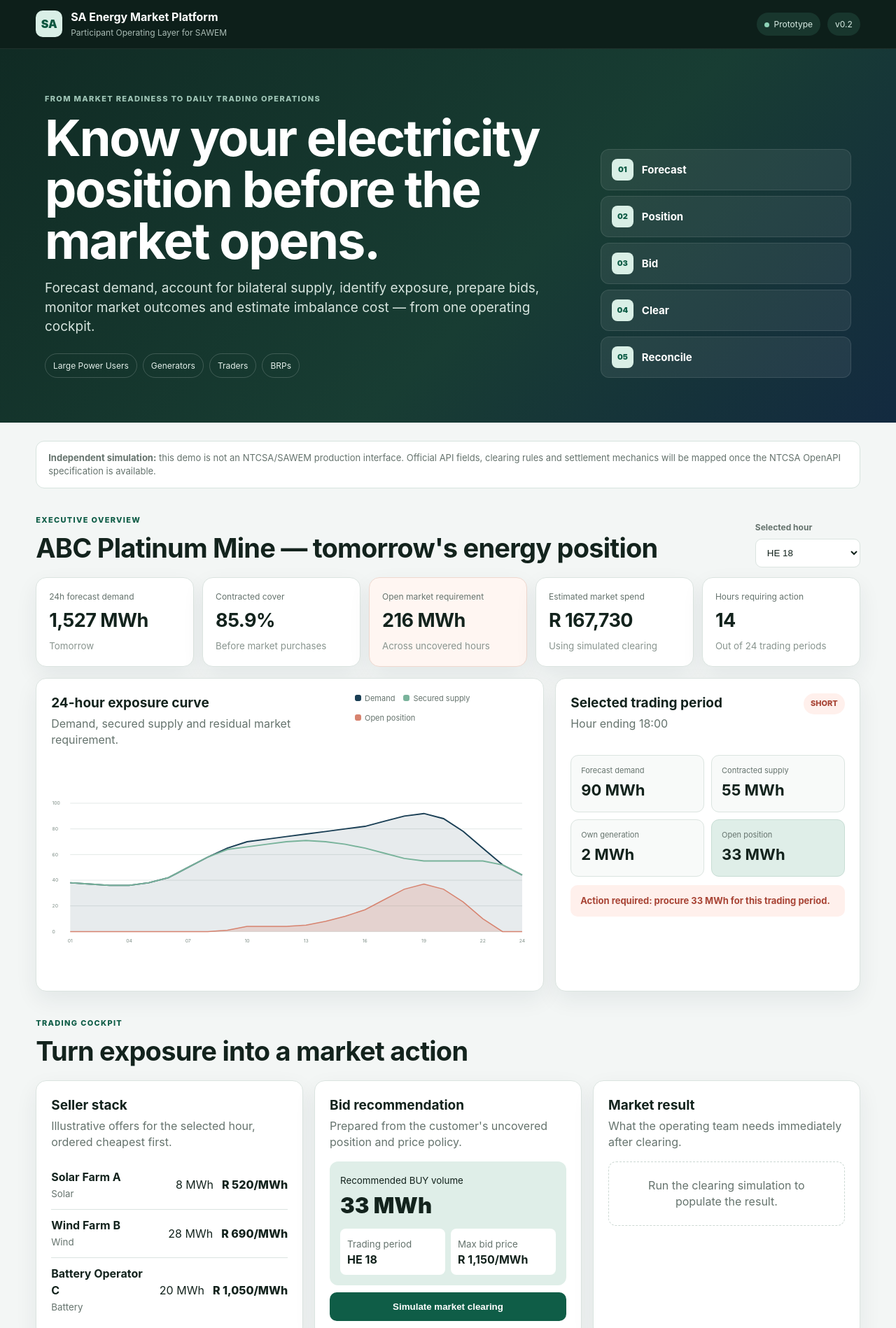
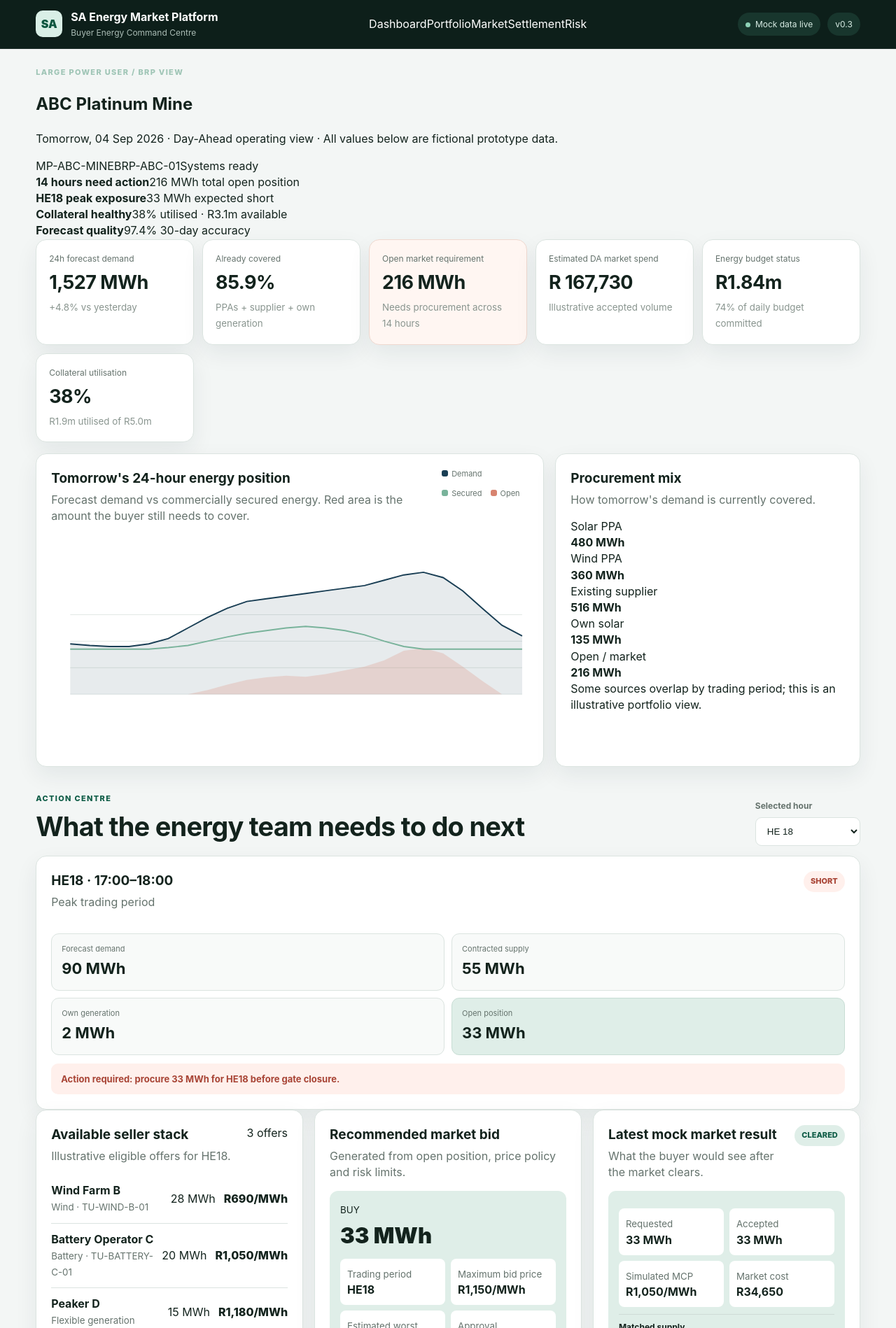
Before and after one commit to Xobho/sa-energy-market-demo, a plain HTML site: page index.html in a window 1280 px wide. Shown: the top 1898 px of the page at 70% size. Drawn offline with Linux system fonts and the light colour scheme.

Commit message:
Make buyer dashboard data visible by default

```diff
--- a/index.html
+++ b/index.html
@@ -3,137 +3,128 @@
 <head>
   <meta charset="utf-8">
   <meta name="viewport" content="width=device-width,initial-scale=1">
-  <title>SA Energy Market Platform — Product Prototype</title>
+  <title>SA Energy Market Platform — Buyer Command Centre</title>
   <link rel="stylesheet" href="demo.css">
 </head>
 <body>
   <header class="topbar">
-    <div class="brand">
-      <div class="brand-mark">SA</div>
-      <div>
-        <strong>SA Energy Market Platform</strong>
-        <span>Participant Operating Layer for SAWEM</span>
-      </div>
-    </div>
-    <div class="top-actions">
-      <span class="live-dot">Prototype</span>
-      <span class="version">v0.2</span>
-    </div>
+    <div class="brand"><div class="brand-mark">SA</div><div><strong>SA Energy Market Platform</strong><span>Buyer Energy Command Centre</span></div></div>
+    <nav class="nav-tabs"><span class="active">Dashboard</span><span>Portfolio</span><span>Market</span><span>Settlement</span><span>Risk</span></nav>
+    <div class="top-actions"><span class="live-dot">Mock data live</span><span class="version">v0.3</span></div>
   </header>
 
-  <section class="hero">
-    <div class="hero-copy">
-      <div class="eyebrow">From market readiness to daily trading operations</div>
-      <h1>Know your electricity position before the market opens.</h1>
-      <p>Forecast demand, account for bilateral supply, identify exposure, prepare bids, monitor market outcomes and estimate imbalance cost — from one operating cockpit.</p>
-      <div class="hero-tags">
-        <span>Large Power Users</span><span>Generators</span><span>Traders</span><span>BRPs</span>
-      </div>
-    </div>
-    <div class="hero-flow">
-      <div><span>01</span><strong>Forecast</strong></div>
-      <div><span>02</span><strong>Position</strong></div>
-      <div><span>03</span><strong>Bid</strong></div>
-      <div><span>04</span><strong>Clear</strong></div>
-      <div><span>05</span><strong>Reconcile</strong></div>
-    </div>
-  </section>
-
-  <main>
-    <section class="notice"><strong>Independent simulation:</strong> this demo is not an NTCSA/SAWEM production interface. Official API fields, clearing rules and settlement mechanics will be mapped once the NTCSA OpenAPI specification is available.</section>
-
-    <section class="section-head">
-      <div><div class="kicker">Executive overview</div><h2>ABC Platinum Mine — tomorrow's energy position</h2></div>
-      <div class="controls compact">
-        <label>Selected hour<select id="hourSelect"></select></label>
-      </div>
+  <main class="app-main">
+    <section class="buyer-head">
+      <div><div class="eyebrow dark">Large Power User / BRP view</div><h1>ABC Platinum Mine</h1><p>Tomorrow, 04 Sep 2026 · Day-Ahead operating view · All values below are fictional prototype data.</p></div>
+      <div class="buyer-badges"><span>MP-ABC-MINE</span><span>BRP-ABC-01</span><span class="healthy">Systems ready</span></div>
     </section>
 
-    <section class="kpi-grid">
-      <article class="kpi"><span>24h forecast demand</span><strong id="totalDemand"></strong><small>Tomorrow</small></article>
-      <article class="kpi"><span>Contracted cover</span><strong id="coveragePct"></strong><small>Before market purchases</small></article>
-      <article class="kpi attention"><span>Open market requirement</span><strong id="totalOpen"></strong><small>Across uncovered hours</small></article>
-      <article class="kpi"><span>Estimated market spend</span><strong id="estimatedSpend"></strong><small>Using simulated clearing</small></article>
-      <article class="kpi"><span>Hours requiring action</span><strong id="shortHours"></strong><small>Out of 24 trading periods</small></article>
+    <section class="alert-strip">
+      <div class="alert-item critical"><strong>14 hours need action</strong><span>216 MWh total open position</span></div>
+      <div class="alert-item warning"><strong>HE18 peak exposure</strong><span>33 MWh expected short</span></div>
+      <div class="alert-item good"><strong>Collateral healthy</strong><span>38% utilised · R3.1m available</span></div>
+      <div class="alert-item good"><strong>Forecast quality</strong><span>97.4% 30-day accuracy</span></div>
     </section>
 
-    <section class="dashboard-grid">
+    <section class="kpi-grid buyer-kpis">
+      <article class="kpi"><span>24h forecast demand</span><strong id="totalDemand">1,527 MWh</strong><small>+4.8% vs yesterday</small></article>
+      <article class="kpi"><span>Already covered</span><strong id="coveragePct">85.9%</strong><small>PPAs + supplier + own generation</small></article>
+      <article class="kpi attention"><span>Open market requirement</span><strong id="totalOpen">216 MWh</strong><small>Needs procurement across 14 hours</small></article>
+      <article class="kpi"><span>Estimated DA market spend</span><strong id="estimatedSpend">R172,250</strong><small>Illustrative accepted volume</small></article>
+      <article class="kpi"><span>Energy budget status</span><strong>R1.84m</strong><small>74% of daily budget committed</small></article>
+      <article class="kpi"><span>Collateral utilisation</span><strong>38%</strong><small>R1.9m utilised of R5.0m</small></article>
+    </section>
+
+    <section class="dashboard-grid buyer-grid">
       <section class="panel chart-panel">
-        <div class="panel-head"><div><h3>24-hour exposure curve</h3><p>Demand, secured supply and residual market requirement.</p></div><div class="legend"><span class="l-demand">Demand</span><span class="l-cover">Secured supply</span><span class="l-open">Open position</span></div></div>
-        <div id="positionChart" class="chart"></div>
+        <div class="panel-head"><div><h3>Tomorrow's 24-hour energy position</h3><p>Forecast demand vs commercially secured energy. Red area is the amount the buyer still needs to cover.</p></div><div class="legend"><span class="l-demand">Demand</span><span class="l-cover">Secured</span><span class="l-open">Open</span></div></div>
+        <div id="positionChart" class="chart fallback-chart">
+          <svg viewBox="0 0 900 280" aria-label="Mock hourly energy position">
+            <line x1="36" y1="230" x2="888" y2="230" class="axis"/><line x1="36" y1="180" x2="888" y2="180" class="axis"/><line x1="36" y1="130" x2="888" y2="130" class="axis"/><line x1="36" y1="80" x2="888" y2="80" class="axis"/>
+            <path class="area-demand" d="M36 135 L73 138 L110 140 L147 140 L184 135 L221 125 L258 105 L295 85 L332 68 L369 55 L406 50 L443 45 L480 40 L517 35 L554 30 L591 25 L628 15 L665 5 L702 0 L739 10 L776 35 L813 68 L850 100 L888 120 L888 230 L36 230 Z"/>
+            <path class="area-open" d="M36 230 L73 230 L110 230 L147 230 L184 230 L221 230 L258 230 L295 222 L332 212 L369 203 L406 198 L443 195 L480 197 L517 192 L554 185 L591 178 L628 166 L665 148 L702 143 L739 153 L776 178 L813 205 L850 230 L888 230 L888 230 L36 230 Z"/>
+            <path class="line-demand" d="M36 135 L73 138 L110 140 L147 140 L184 135 L221 125 L258 105 L295 85 L332 68 L369 55 L406 50 L443 45 L480 40 L517 35 L554 30 L591 25 L628 15 L665 5 L702 0 L739 10 L776 35 L813 68 L850 100 L888 120"/>
+            <path class="line-cover" d="M36 145 L73 145 L110 145 L147 145 L184 145 L221 142 L258 138 L295 130 L332 122 L369 115 L406 110 L443 105 L480 102 L517 105 L554 110 L591 118 L628 130 L665 140 L702 145 L739 145 L776 145 L813 145 L850 145 L888 145"/>
+          </svg>
+        </div>
       </section>
 
-      <section class="panel selected-panel">
-        <div class="panel-head"><div><h3>Selected trading period</h3><p id="selectedHourLabel"></p></div><span id="statusPill" class="pill"></span></div>
-        <div class="position-grid">
-          <div class="metric"><span>Forecast demand</span><strong id="demand"></strong></div>
-          <div class="metric"><span>Contracted supply</span><strong id="contracted"></strong></div>
-          <div class="metric"><span>Own generation</span><strong id="ownGen"></strong></div>
-          <div class="metric highlight"><span>Open position</span><strong id="openPosition"></strong></div>
-        </div>
-        <div class="decision" id="decision"></div>
+      <section class="panel">
+        <div class="panel-head"><div><h3>Procurement mix</h3><p>How tomorrow's demand is currently covered.</p></div></div>
+        <div class="mix-row"><span>Solar PPA</span><div class="mix-bar"><i style="width:31%"></i></div><strong>480 MWh</strong></div>
+        <div class="mix-row"><span>Wind PPA</span><div class="mix-bar"><i style="width:24%"></i></div><strong>360 MWh</strong></div>
+        <div class="mix-row"><span>Existing supplier</span><div class="mix-bar"><i style="width:34%"></i></div><strong>516 MWh</strong></div>
+        <div class="mix-row"><span>Own solar</span><div class="mix-bar"><i style="width:9%"></i></div><strong>135 MWh</strong></div>
+        <div class="mix-row open"><span>Open / market</span><div class="mix-bar"><i style="width:14%"></i></div><strong>216 MWh</strong></div>
+        <div class="mini-note">Some sources overlap by trading period; this is an illustrative portfolio view.</div>
       </section>
     </section>
 
-    <section class="section-head"><div><div class="kicker">Trading cockpit</div><h2>Turn exposure into a market action</h2></div></section>
-    <section class="three-col">
+    <section class="section-head"><div><div class="kicker">Action centre</div><h2>What the energy team needs to do next</h2></div><div class="controls compact"><label>Selected hour<select id="hourSelect"><option selected value="18">HE 18</option></select></label></div></section>
+
+    <section class="selected-panel panel">
+      <div class="panel-head"><div><h3>HE18 · 17:00–18:00</h3><p id="selectedHourLabel">Peak trading period</p></div><span id="statusPill" class="pill short">SHORT</span></div>
+      <div class="position-grid four-up">
+        <div class="metric"><span>Forecast demand</span><strong id="demand">90 MWh</strong></div>
+        <div class="metric"><span>Contracted supply</span><strong id="contracted">55 MWh</strong></div>
+        <div class="metric"><span>Own generation</span><strong id="ownGen">2 MWh</strong></div>
+        <div class="metric highlight"><span>Open position</span><strong id="openPosition">33 MWh</strong></div>
+      </div>
+      <div id="decision" class="decision short">Action required: procure 33 MWh for HE18 before gate closure.</div>
+    </section>
+
+    <section class="three-col action-grid">
       <section class="panel">
-        <h3>Seller stack</h3><p>Illustrative offers for the selected hour, ordered cheapest first.</p>
-        <div id="sellerStack"></div>
+        <div class="panel-head"><div><h3>Available seller stack</h3><p>Illustrative eligible offers for HE18.</p></div><span class="tiny-tag">3 offers</span></div>
+        <div id="sellerStack">
+          <div class="offer"><div><strong>Wind Farm B</strong><br><small>Wind · TU-WIND-B-01</small></div><div>28 MWh</div><div class="price">R690/MWh</div></div>
+          <div class="offer"><div><strong>Battery Operator C</strong><br><small>Battery · TU-BATTERY-C-01</small></div><div>20 MWh</div><div class="price">R1,050/MWh</div></div>
+          <div class="offer"><div><strong>Peaker D</strong><br><small>Flexible generation</small></div><div>15 MWh</div><div class="price">R1,180/MWh</div></div>
+        </div>
       </section>
 
       <section class="panel">
-        <h3>Bid recommendation</h3><p>Prepared from the customer's uncovered position and price policy.</p>
-        <div id="bidCard"></div>
-        <button id="clearBtn">Simulate market clearing</button>
+        <h3>Recommended market bid</h3><p>Generated from open position, price policy and risk limits.</p>
+        <div id="bidCard"><div class="bid-box"><small>BUY</small><div class="big">33 MWh</div><div class="bid-details"><div><small>Trading period</small><br><strong>HE18</strong></div><div><small>Maximum bid price</small><br><strong>R1,150/MWh</strong></div><div><small>Estimated worst case</small><br><strong>R37,950</strong></div><div><small>Approval</small><br><strong>Required</strong></div></div></div></div>
+        <button id="clearBtn">Re-run mock market clearing</button>
       </section>
 
-      <section class="panel">
-        <h3>Market result</h3><p>What the operating team needs immediately after clearing.</p>
-        <div id="result"><div class="empty-state">Run the clearing simulation to populate the result.</div></div>
+      <section class="panel market-result-panel">
+        <div class="panel-head"><div><h3>Latest mock market result</h3><p>What the buyer would see after the market clears.</p></div><span class="pill covered">CLEARED</span></div>
+        <div id="result" class="result-ok"><div class="result-grid"><div><small>Requested</small><br><strong>33 MWh</strong></div><div><small>Accepted</small><br><strong>33 MWh</strong></div><div><small>Simulated MCP</small><br><strong>R1,050/MWh</strong></div><div><small>Market cost</small><br><strong>R34,650</strong></div></div><div class="accepted-list"><strong>Matched supply</strong><br>Wind Farm B: 28 MWh @ R690<br>Battery Operator C: 5 MWh @ R1,050</div></div>
       </section>
     </section>
 
-    <section class="section-head"><div><div class="kicker">Post-market operations</div><h2>Reconcile schedule vs actual consumption</h2></div></section>
-    <section class="two-col settlement-layout">
+    <section class="section-head"><div><div class="kicker">Risk, delivery & finance</div><h2>After clearing, the job is not finished</h2></div></section>
+    <section class="risk-grid">
       <section class="panel">
-        <h3>Imbalance estimator</h3><p>Explore how operational deviation could translate into imbalance exposure.</p>
-        <div class="form-grid">
-          <label>Scheduled energy (MWh)<input id="scheduledInput" type="number" step="0.1" value="35"></label>
-          <label>Actual meter energy (MWh)<input id="actualInput" type="number" step="0.1" value="37.5"></label>
-          <label>Illustrative imbalance price (R/MWh)<input id="imbalancePriceInput" type="number" step="10" value="1300"></label>
-        </div>
-        <button id="reconcileBtn" class="secondary">Calculate imbalance</button>
+        <h3>Operational alerts</h3>
+        <div class="risk-list"><div><span class="sev high">High</span><div><strong>HE19 demand forecast increased</strong><small>+4.2 MWh since forecast v3 · review bid volume</small></div></div><div><span class="sev med">Medium</span><div><strong>Own solar forecast reduced</strong><small>Cloud cover lowered HE15–HE17 expected output</small></div></div><div><span class="sev low">Info</span><div><strong>Meter feed healthy</strong><small>Last reading received 2 min ago</small></div></div></div>
       </section>
       <section class="panel">
-        <h3>Reconciliation outcome</h3>
-        <div id="reconciliationResult" class="settlement-result"></div>
+        <h3>Collateral & exposure</h3>
+        <div class="gauge"><div class="gauge-fill" style="width:38%"></div></div>
+        <div class="gauge-labels"><strong>R1.9m utilised</strong><span>R5.0m limit</span></div>
+        <div class="risk-stats"><div><span>Available headroom</span><strong>R3.1m</strong></div><div><span>Tomorrow DA exposure</span><strong>R172k</strong></div><div><span>Stress exposure</span><strong>R286k</strong></div></div>
+      </section>
+      <section class="panel">
+        <h3>Settlement preview</h3>
+        <div id="reconciliationResult" class="settlement-result"><div class="settlement-card"><span>Scheduled</span><strong>33.0 MWh</strong></div><div class="settlement-card"><span>Actual meter</span><strong>35.2 MWh</strong></div><div class="settlement-card alert"><span>Imbalance</span><strong>+2.2 MWh</strong><small>Over-consumed</small></div><div class="settlement-card alert"><span>Est. imbalance exposure</span><strong>R2,860</strong><small>Illustrative R1,300/MWh</small></div></div>
+        <div class="hidden-form"><input id="scheduledInput" value="33"><input id="actualInput" value="35.2"><input id="imbalancePriceInput" value="1300"><button id="reconcileBtn">Calculate</button></div>
       </section>
     </section>
 
-    <section class="section-head"><div><div class="kicker">Platform potential</div><h2>What this could become</h2><p class="section-copy">The prototype currently demonstrates one buyer workflow. The commercial product expands this into a full operating layer for participants.</p></div></section>
-    <section class="module-grid">
-      <article><span>01</span><h3>Data Integration</h3><p>ERP, SCADA, meters, PPAs, weather, production plans and finance.</p></article>
-      <article><span>02</span><h3>Forecasting</h3><p>Demand, generation and renewable availability forecasts by trading period.</p></article>
-      <article><span>03</span><h3>Portfolio & Position</h3><p>Combine contracts, own generation, batteries and market positions in one view.</p></article>
-      <article><span>04</span><h3>Bid Operations</h3><p>Prepare, validate, approve and eventually submit market bids through an adapter.</p></article>
-      <article><span>05</span><h3>Risk & Collateral</h3><p>Credit utilisation, bid limits, market exposure and operational alerts.</p></article>
-      <article><span>06</span><h3>Settlement & Reconciliation</h3><p>Meter vs schedule, imbalance analytics, expected invoices and financial reporting.</p></article>
-      <article><span>07</span><h3>Trader / Aggregator</h3><p>Future multi-customer portfolio management, subject to regulatory permissions.</p></article>
-      <article><span>08</span><h3>APIs & Intelligence</h3><p>Price curves, participant data, forecasting APIs and executive market intelligence.</p></article>
+    <section class="section-head"><div><div class="kicker">Daily trading schedule</div><h2>24-hour action register</h2><p class="section-copy">The buyer can see every trading period, current cover, open position and required action in one operational table.</p></div></section>
+    <section class="panel table-panel"><div class="scroll"><table><thead><tr><th>Hour</th><th>Demand</th><th>Contracted</th><th>Own Gen</th><th>Open position</th><th>Status</th></tr></thead><tbody id="positionTable"><tr><td>HE17</td><td>86 MWh</td><td>55 MWh</td><td>6 MWh</td><td>25 MWh</td><td class="status-short">SHORT</td></tr><tr><td>HE18</td><td>90 MWh</td><td>55 MWh</td><td>2 MWh</td><td>33 MWh</td><td class="status-short">SHORT</td></tr><tr><td>HE19</td><td>92 MWh</td><td>55 MWh</td><td>0 MWh</td><td>37 MWh</td><td class="status-short">SHORT</td></tr></tbody></table></div></section>
+
+    <section class="module-section">
+      <div class="section-head"><div><div class="kicker">Full product vision</div><h2>One buyer dashboard becomes an operating platform</h2></div></section>
+      <section class="module-grid"><article><span>01</span><h3>Forecasting</h3><p>Hourly demand and generation forecasting with accuracy tracking.</p></article><article><span>02</span><h3>Contracts & PPAs</h3><p>Know exactly what is already covered by each bilateral contract.</p></article><article><span>03</span><h3>Position Management</h3><p>Calculate open exposure continuously across every trading period.</p></article><article><span>04</span><h3>Bid Operations</h3><p>Recommend, validate, approve and eventually submit market bids.</p></article><article><span>05</span><h3>Risk & Collateral</h3><p>Credit headroom, price limits, stress exposure and operational alerts.</p></article><article><span>06</span><h3>Meter & Settlement</h3><p>Schedule-to-actual reconciliation and expected settlement costs.</p></article><article><span>07</span><h3>Executive Reporting</h3><p>Energy spend, savings, portfolio mix and market performance.</p></article><article><span>08</span><h3>SAWEM Connectivity</h3><p>Adapter for official interfaces once NTCSA specifications are confirmed.</p></article></section>
     </section>
 
-    <section class="panel table-panel">
-      <div class="panel-head"><div><h3>24-hour position detail</h3><p>The operational record behind the dashboard.</p></div></div>
-      <div class="scroll"><table><thead><tr><th>Hour</th><th>Demand</th><th>Contracted</th><th>Own Gen</th><th>Open position</th><th>Status</th></tr></thead><tbody id="positionTable"></tbody></table></div>
-    </section>
-
-    <section class="closing">
-      <div><div class="kicker">Product thesis</div><h2>SAWEM runs the market. This platform runs the participant.</h2><p>The value is not simply submitting a bid. It is continuously knowing what to buy or sell, why, when, at what risk, and what happened after delivery.</p></div>
-      <div class="closing-badge">Research prototype<br><strong>v0.2</strong></div>
-    </section>
+    <section class="closing"><div><div class="kicker">Product thesis</div><h2>SAWEM runs the market. This software runs the buyer's participation.</h2><p>The dashboard is not only for bid submission. It gives procurement, operations, treasury and energy teams one view of what is covered, what is exposed, what action is required and what the financial consequence could be.</p></div><div class="closing-badge">Buyer cockpit<br><strong>v0.3</strong></div></section>
+    <section class="notice bottom-note"><strong>Prototype disclaimer:</strong> fictional data and simplified market logic are used to demonstrate a potential user experience. This is not an official SAWEM interface or market result.</section>
   </main>
-
   <script src="demo.js"></script>
 </body>
 </html>
```
